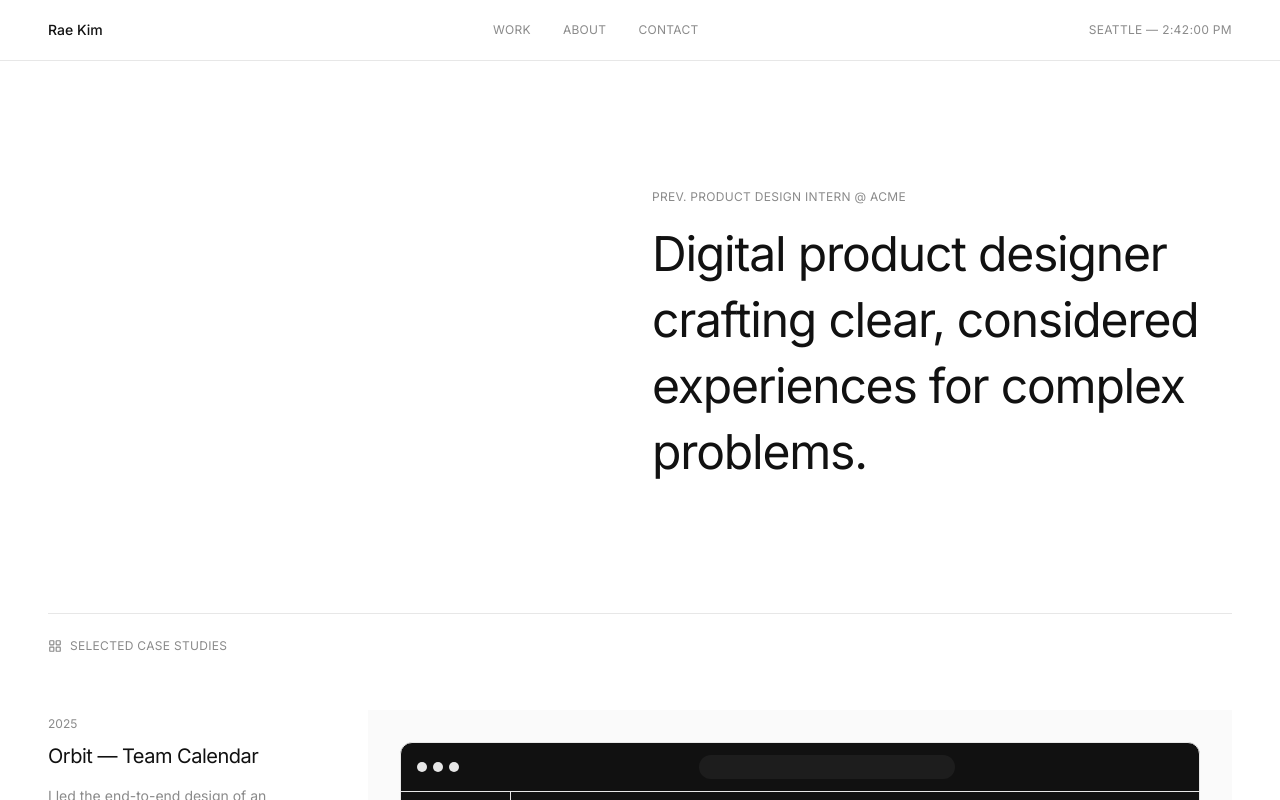
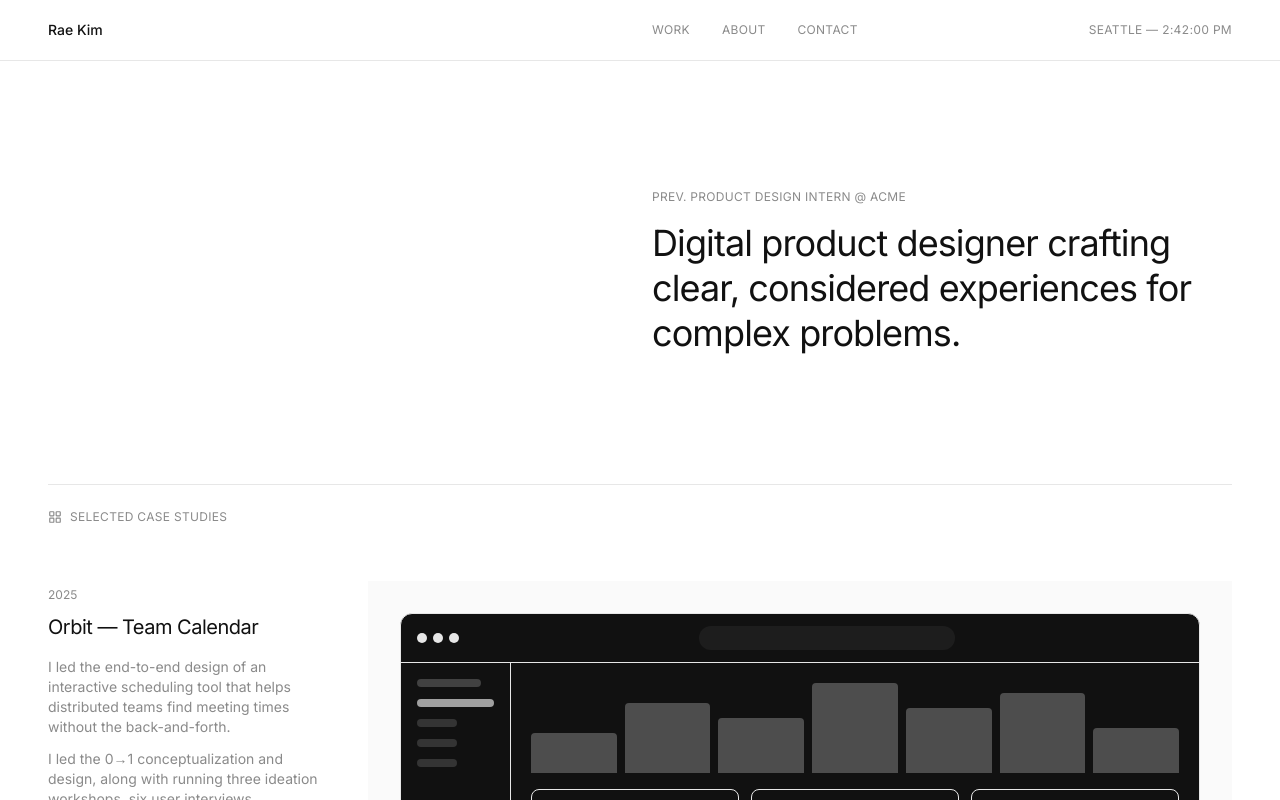
Before and after one commit to daraekim0/portfolio, a Next.js app: page / in a window 1280 px wide. Shown: the top 800 px of the page. Built offline with nearby package versions, Linux system fonts and the light colour scheme.

Commit message:
Align nav links with hero content column, tighten headline type
Nav now shares the hero's grid so WORK/ABOUT/CONTACT start at the
same x-position as the headline, and the headline is smaller with
tighter line-height.

```diff
--- a/src/components/hero.tsx
+++ b/src/components/hero.tsx
@@ -9,7 +9,7 @@ export function Hero() {
           <p className="text-xs uppercase tracking-wide text-muted">
             {site.prevRole}
           </p>
-          <h1 className="mt-4 text-3xl leading-snug tracking-tight sm:text-4xl md:text-5xl">
+          <h1 className="mt-4 text-2xl leading-tight tracking-tight sm:text-3xl md:text-4xl">
             {site.headline}
           </h1>
         </div>
--- a/src/components/nav.tsx
+++ b/src/components/nav.tsx
@@ -53,10 +53,11 @@ export function Nav() {
         hidden ? "-translate-y-full" : "translate-y-0"
       }`}
     >
-      <nav className="flex items-center justify-between px-8 py-5 text-xs uppercase tracking-wide sm:px-12">
+      <nav className="grid grid-cols-2 items-center gap-6 px-8 py-5 text-xs uppercase tracking-wide sm:px-12">
         <a href="#top" className="font-medium normal-case tracking-normal text-sm">
           {site.name}
         </a>
+        <div className="flex items-center">
           <ul className="hidden items-center gap-8 text-muted sm:flex">
             {site.nav.map((link) => (
               <li key={link.href}>
@@ -69,10 +70,11 @@ export function Nav() {
               </li>
             ))}
           </ul>
-        <span className="text-muted tabular-nums">
+          <span className="ml-auto text-muted tabular-nums">
             {site.city}
             {time ? ` — ${time}` : ""}
           </span>
+        </div>
       </nav>
     </header>
   );
```
Lines whose indentation alone changed are shown as unchanged.
